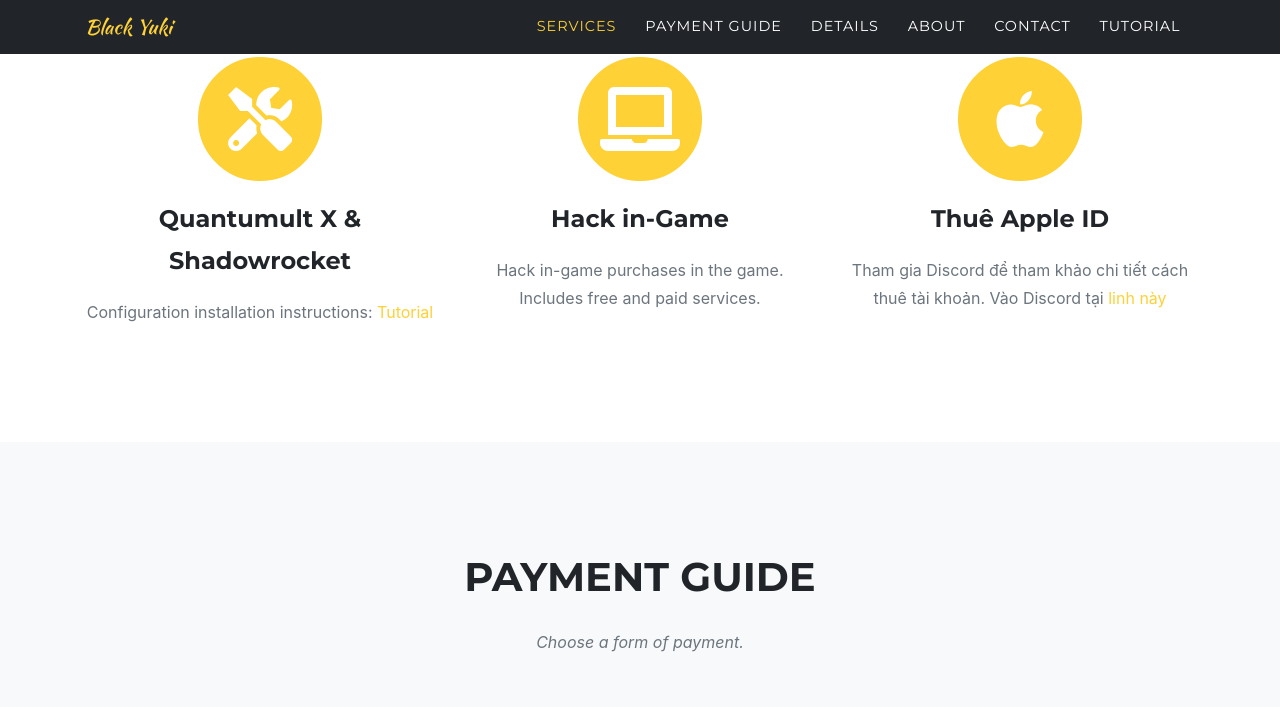
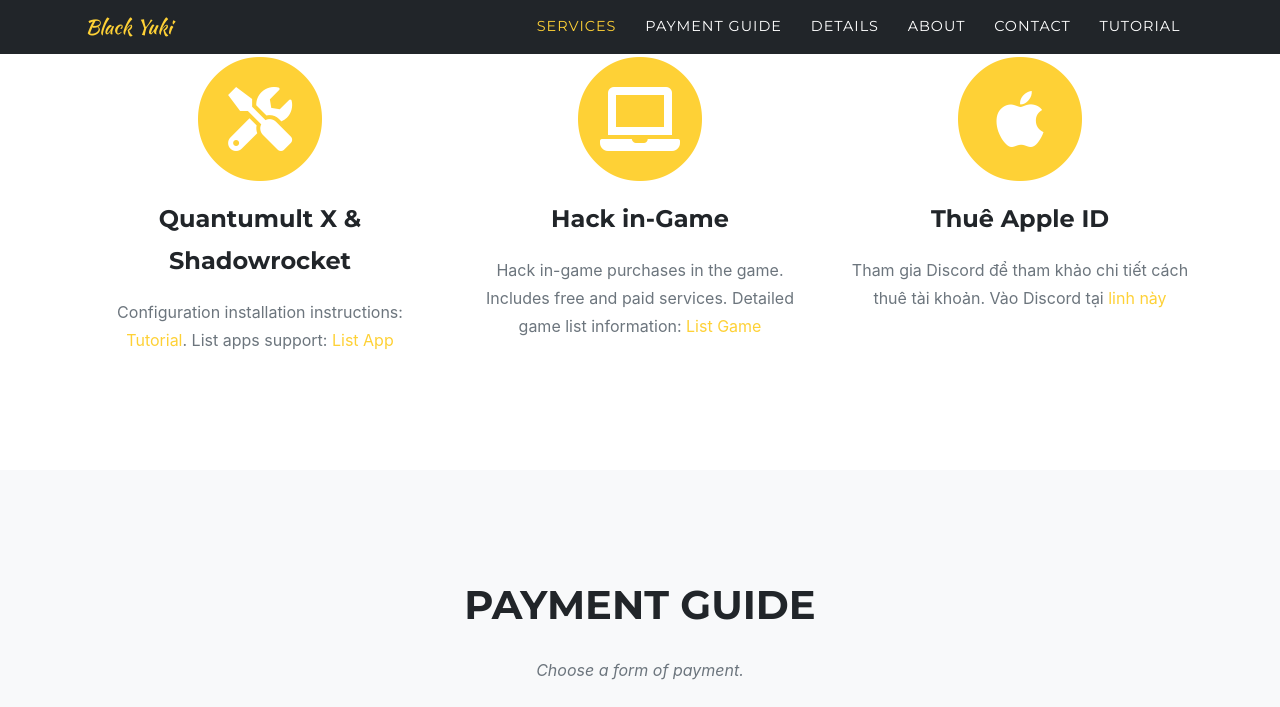
Before and after one commit to BlackYukiDTD/BlackYukiDTD.github.io, a Jekyll site: the page built from index.md, in a window 1280 px wide and 900 px high, scrolled down 1047 px, cut to the strip 0-707 px from the top of the window. Built offline with Jekyll 4.4.1, drawn with Linux system fonts in a browser that asks for light colours; some web fonts are replaced.

Commit message:
Update sitetext.yml

```diff
--- a/_data/sitetext.yml
+++ b/_data/sitetext.yml
@@ -22,10 +22,10 @@
     section: services
     list:
       - title: "Quantumult X & Shadowrocket"
-        desc: "Configuration installation instructions: [Tutorial]()"
+        desc: "Configuration installation instructions: [Tutorial](). List apps support: [List App]()"
         icon: fas fa-tools #find more at https://fontawesome.com/icons
       - title: "Hack in-Game"
-        desc: "Hack in-game purchases in the game. Includes free and paid services."
+        desc: "Hack in-game purchases in the game. Includes free and paid services. Detailed game list information: [List Game]()"
         icon: fas fa-laptop
       - title: "Thuê Apple ID"
         desc: "Tham gia Discord để tham khảo chi tiết cách thuê tài khoản. Vào Discord tại [linh này](https://discord.gg/bn7T3NkkZ7)"
```
